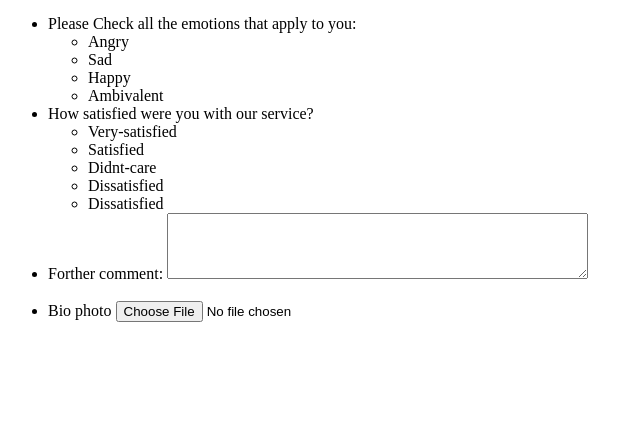
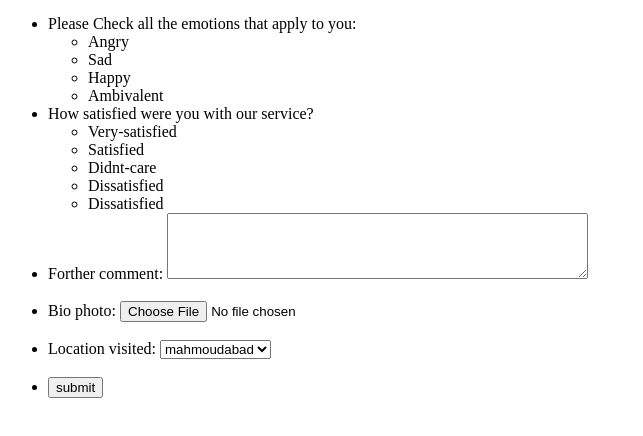
Before and after one commit to mahdienaeij21-byte/html-projrct1, a plain HTML site: page index.html in a window 1280 px wide. Shown: the part 146-582 px from the top of the page, without its empty margins (0-643 px from the left). Drawn offline with Linux system fonts and the light colour scheme.

Commit message:
add location and sumbit

```diff
--- a/index.html
+++ b/index.html
@@ -53,8 +53,23 @@
         </li>
         <br>
         <li>
-            <label for ="bio-photo">Bio photo</label>
+            <label for ="bio-photo">Bio photo:</label>
             <input type="file" id="bio-photo">
+        </li>
+        <br>
+        <li>
+            <label for="location">Location visited:</label>
+            <select id="location">
+                <option>mahmoudabad</option>
+                <option>amol</option>
+                <option>sari</option>
+                <option>neka</option>
+
+            </select>
+        </li>
+        <br>
+        <li>
+            <button type="submit">submit</button>
         </li>
 
 
```
